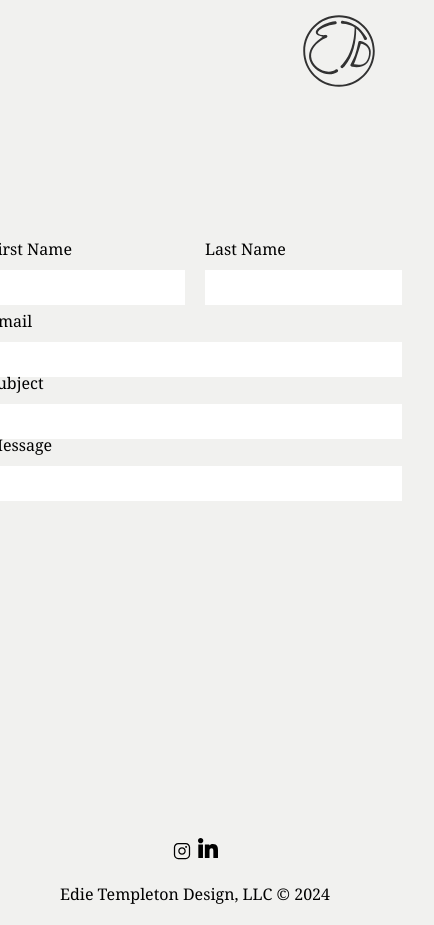
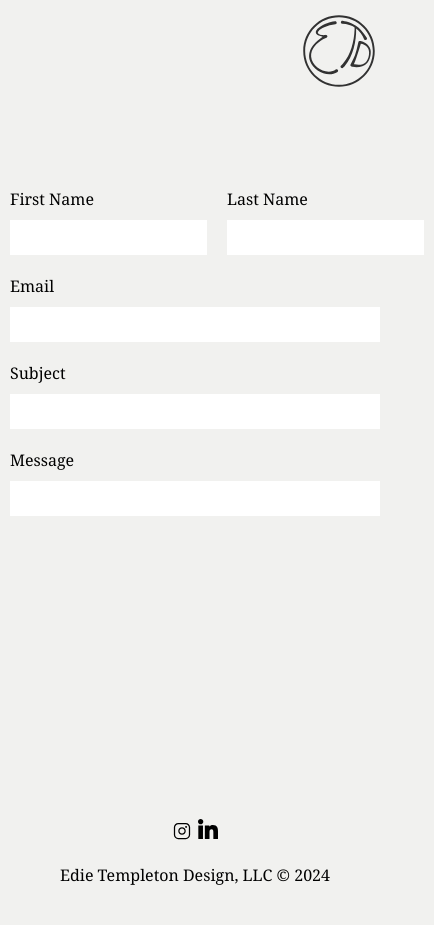
Before and after one commit to izzy1090/edie-templeton-design, a React (Create React App) app: page /contact in a window 390 px wide. Shown: the whole page, 434 px wide, since content can reach past the window. Built offline with nearby package versions, Linux system fonts and the light colour scheme.

Commit message:
Established a layout and added responsiveness for the layout

```diff
--- a/src/styles/contact.css
+++ b/src/styles/contact.css
@@ -3,12 +3,14 @@
     display: flex;
     justify-content: center;
     align-content: center;
-    margin: 10%;
+    margin-top: 10%;
+    margin-bottom: 5%;
 }
 
 .contactBody {
     display: block;
     margin: auto;
+    width: 90vw;
 }
 
 .formContainer {
@@ -22,14 +24,34 @@
     flex-direction: row;
 }
 
+.nameContainer > .formContainer {
+    width: 100%;
+}
+
 .formContainer {
-    display: flex;
-    height: 2rem;
-    margin: 10px 0px 10px 0px;
-    padding: 10px;
+    display: grid;
+    grid-template-columns: 1fr;
+    box-sizing: border-box;
 }
 
 .formContainer > input {
-    margin-top: 10px;
+    box-sizing: border-box;
     padding: 10px;
+    margin: 10px 0px 0px 0px;
 }
+
+.generalDetailsContainer > .formContainer {
+    width: 100%;
+}
+
+@media only screen and (max-width: 600px) {
+    .contactBody {
+        width: 100%;
+    }
+}
+
+@media only screen and (min-width: 769px)  {
+    .contactBody {
+        width: 60vw;
+    }
+}
```
